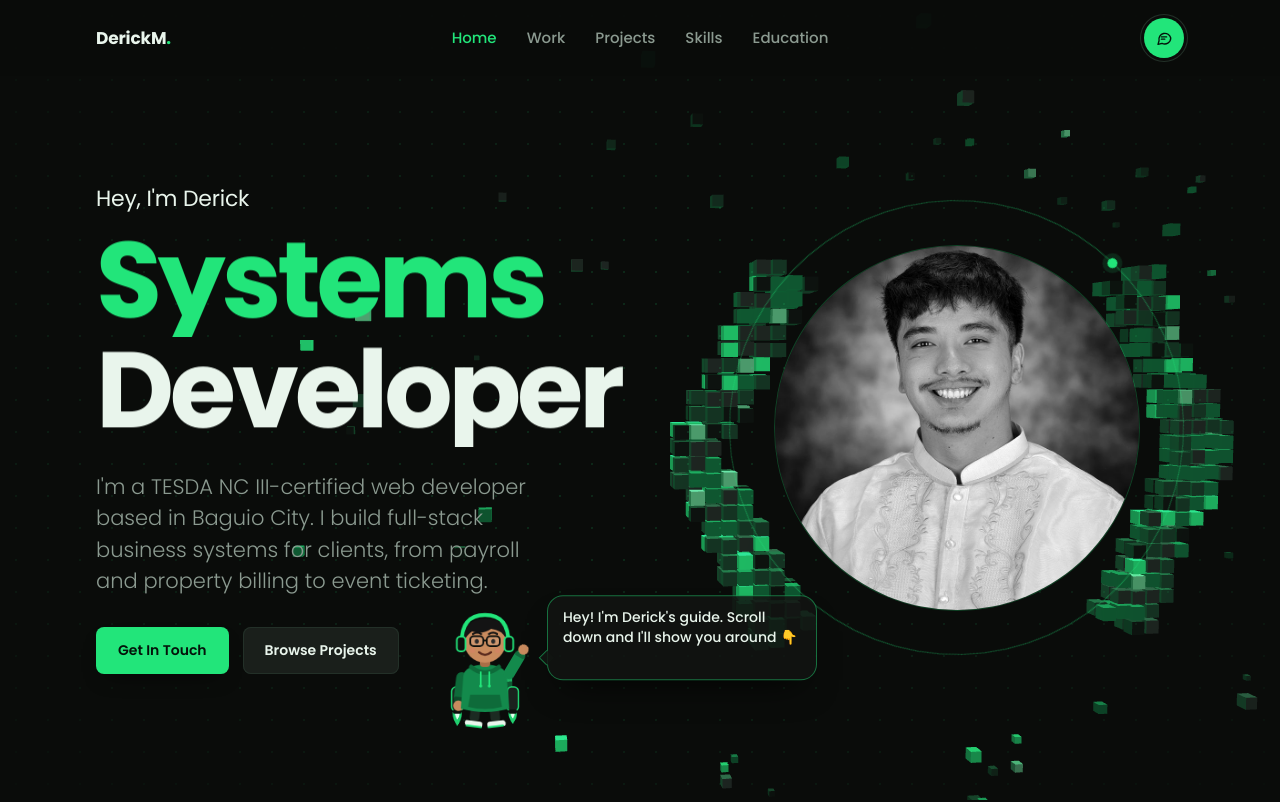
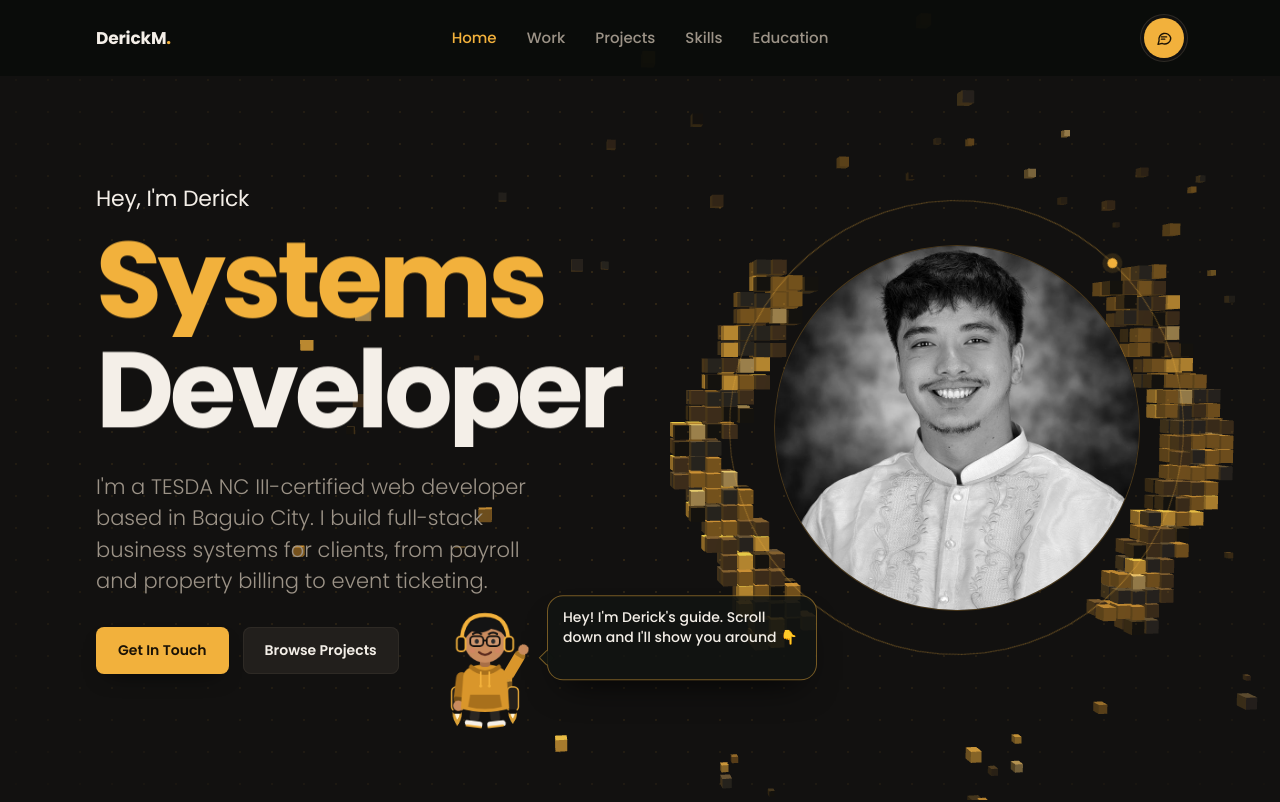
Before and after one commit to derickmercado/myPortfolio, a plain HTML site: page index.html in a window 1280 px wide. Shown: the top 802 px of the page. Drawn offline with Linux system fonts and the light colour scheme; animation ran at ten frames a second.

Commit message:
Warm charcoal and amber theme; portfolio link on the resumes
- Palette moves from black + neon green to warm charcoal + amber (#F2B13C)
  across the page, the 3D cubes, the tour guide and the 2D fallback.
- Resumes: derickmercado-dev.vercel.app added under Contact; PDFs
  re-exported (still one page).

Co-Authored-By: Claude Opus 5.5 <noreply@anthropic.com>

```diff
--- a/gl3d.js
+++ b/gl3d.js
@@ -98,9 +98,9 @@
     '  float d = max(dot(n, normalize(vec3(0.35, 0.8, 0.55))), 0.0);',   // key light, top-right-front
     '  float h = 0.5 + 0.5 * n.y;',
     '  float rim = pow(1.0 - abs(n.z), 2.2);',                         // faces turned away from camera
-    '  float glow = smoothstep(0.55, 0.9, max(vCol.g - vCol.r, 0.0));', // neon cubes self-light a little
-    '  vec3 c = vCol * (0.28 + 0.72 * d) + vec3(0.03, 0.06, 0.04) * h;',
-    '  c += vec3(0.13, 0.9, 0.48) * rim * 0.32;',                        // subtle green rim on the dark page
+    '  float glow = smoothstep(0.55, 0.9, max(vCol.r - vCol.b, 0.0));', // neon cubes self-light a little
+    '  vec3 c = vCol * (0.28 + 0.72 * d) + vec3(0.06, 0.05, 0.03) * h;',
+    '  c += vec3(0.95, 0.69, 0.24) * rim * 0.28;',                        // subtle amber rim on the dark page
     '  c += vCol * glow * 0.35;',
     '  float a = 1.0 - smoothstep(uFog.x, uFog.y, vDepth);',   // far cubes melt into the page
     '  o = vec4(c * a, a);',
@@ -164,10 +164,10 @@
 
   var tex = gl.createTexture();
 
-  /* ── palette (matches styles.css: accent #22E57A) ─────── */
+  /* ── palette (matches styles.css: accent #F2B13C) ─────── */
   function hex(h) { return [parseInt(h.slice(1, 3), 16) / 255, parseInt(h.slice(3, 5), 16) / 255, parseInt(h.slice(5, 7), 16) / 255]; }
-  //            deep green  forest     graphite   near-black  neon       mint
-  var PAL = ['#138A4C', '#1D4D33', '#2C3530', '#101411', '#22E57A', '#7CFFB2'].map(hex);
+  //            deep amber  brown      graphite   near-black  amber      light amber
+  var PAL = ['#B9802A', '#5A4024', '#35302B', '#161310', '#F2B13C', '#FFD27A'].map(hex);
   var PAL_W = [.30, .26, .18, .14, .08, .04];
   gl.uniform3fv(U.uPal, new Float32Array([].concat.apply([], PAL)));
   // 0 = tumbling freely, 1 = locked to the grid
--- a/guide.js
+++ b/guide.js
@@ -1,6 +1,6 @@
 /* ═══════════════════════════════════════════════════════════
    Tour guide — an original inline-SVG character (a developer in
-   a green hoodie, glasses and headphones) with a jetpack, who
+   an amber hoodie, glasses and headphones) with a jetpack, who
    flies visitors through the page and speaks each section's intro.
 
    • He flies in with a loop, then hovers above the first card of
@@ -39,8 +39,8 @@
   }
 
   /* ── the character (viewBox 0 4 120 146; he hovers; flames end near y=148) ── */
-  var SKIN = '#C98B5E', SKIN_D = '#A86F47', HAIR = '#141414', HOOD = '#138A4C', HOOD_D = '#0E6B3A',
-      NEON = '#22E57A', INK = '#0C0F0D', JEANS = '#1C2A22';
+  var SKIN = '#C98B5E', SKIN_D = '#A86F47', HAIR = '#141414', HOOD = '#D9962B', HOOD_D = '#A8701C',
+      NEON = '#F2B13C', INK = '#100E0C', JEANS = '#2A2622';
   var VB_TOP = 4, VB_H = 146;
   var SVG =
     '<svg class="guide__svg" viewBox="0 ' + VB_TOP + ' 120 ' + VB_H + '" focusable="false">' +
@@ -48,20 +48,20 @@
         // jetpack thrusters (behind the arms) and their flames
         '<g class="g-jet">' +
           '<path class="g-flame" d="M22.5 123Q21 133 28 148Q35 133 33.5 123Z" fill="' + NEON + '" opacity=".9"/>' +
-          '<path class="g-flame" d="M25.2 123Q24.5 129 28 137Q31.5 129 30.8 123Z" fill="#E4FFEF"/>' +
+          '<path class="g-flame" d="M25.2 123Q24.5 129 28 137Q31.5 129 30.8 123Z" fill="#FFF3D6"/>' +
           '<path class="g-flame g-flame--r" d="M86.5 123Q85 133 92 148Q99 133 97.5 123Z" fill="' + NEON + '" opacity=".9"/>' +
-          '<path class="g-flame g-flame--r" d="M89.2 123Q88.5 129 92 137Q95.5 129 94.8 123Z" fill="#E4FFEF"/>' +
-          '<rect x="21.5" y="94" width="13" height="28" rx="5" fill="#1B221E" stroke="' + NEON + '" stroke-width="1.5"/>' +
-          '<rect x="85.5" y="94" width="13" height="28" rx="5" fill="#1B221E" stroke="' + NEON + '" stroke-width="1.5"/>' +
+          '<path class="g-flame g-flame--r" d="M89.2 123Q88.5 129 92 137Q95.5 129 94.8 123Z" fill="#FFF3D6"/>' +
+          '<rect x="21.5" y="94" width="13" height="28" rx="5" fill="#24201B" stroke="' + NEON + '" stroke-width="1.5"/>' +
+          '<rect x="85.5" y="94" width="13" height="28" rx="5" fill="#24201B" stroke="' + NEON + '" stroke-width="1.5"/>' +
           '<rect x="23" y="120" width="10" height="5" rx="2" fill="' + INK + '"/>' +
           '<rect x="87" y="120" width="10" height="5" rx="2" fill="' + INK + '"/>' +
         '</g>' +
         // legs hang free while he hovers
         '<g class="g-shin g-shin--l"><rect x="44.5" y="113" width="11" height="22" rx="5" fill="' + JEANS + '"/>' +
-          '<path d="M41 133.5h16a3 3 0 0 1 3 3v3.5H42a4 4 0 0 1-1-6.5z" fill="#E9F5EC"/>' +
+          '<path d="M41 133.5h16a3 3 0 0 1 3 3v3.5H42a4 4 0 0 1-1-6.5z" fill="#F4EFE8"/>' +
           '<rect x="41" y="138.4" width="19" height="2.4" rx="1.2" fill="' + NEON + '"/></g>' +
         '<g class="g-shin g-shin--r"><rect x="64.5" y="113" width="11" height="22" rx="5" fill="' + JEANS + '"/>' +
-          '<path d="M60 136.5a3 3 0 0 1 3-3h16a4 4 0 0 1 1 6.5H60z" fill="#E9F5EC"/>' +
+          '<path d="M60 136.5a3 3 0 0 1 3-3h16a4 4 0 0 1 1 6.5H60z" fill="#F4EFE8"/>' +
           '<rect x="60" y="138.4" width="19" height="2.4" rx="1.2" fill="' + NEON + '"/></g>' +
         // back arm
         '<g class="g-arm g-arm--l"><rect x="27" y="77" width="13" height="37" rx="6.5" fill="' + HOOD_D + '"/>' +
--- a/script.js
+++ b/script.js
@@ -252,10 +252,10 @@
 
   var LOOP = 13;          // seconds per cycle
   var WORD = 'derick';    // written vertically in the final square
-  // greens only, to match the black-and-green theme (names kept from the old palette)
+  // ambers only, to match the charcoal-and-amber theme (names kept from the old palette)
   var RGB = {
-    teal: '34,229,122', orange: '124,255,178', yellow: '190,242,100', green: '19,138,76',
-    blue: '52,211,153', red: '34,229,122', ink: '233,245,236', accent: '34,229,122'
+    teal: '242,177,60', orange: '255,210,122', yellow: '255,196,92', green: '185,128,42',
+    blue: '230,160,70', red: '242,177,60', ink: '244,239,232', accent: '242,177,60'
   };
 
   var W = 0, H = 0, U = 0, SX = 0;
@@ -491,14 +491,14 @@
     rrect(cx - s / 2 - 6, cy - s / 2 + 14, s + 12, s + 8, s * .1); ctx.fill();
     rrect(cx - s / 2 - 2, cy - s / 2 + 8, s + 4, s + 2, s * .09); ctx.fill();
     rrect(cx - s / 2, cy - s / 2, s, s, s * .08);
-    ctx.fillStyle = '#16241B'; ctx.fill();
-    ctx.lineWidth = 1.5; ctx.strokeStyle = 'rgba(34,229,122,.6)'; ctx.stroke();
+    ctx.fillStyle = '#2A2218'; ctx.fill();
+    ctx.lineWidth = 1.5; ctx.strokeStyle = 'rgba(242,177,60,.6)'; ctx.stroke();
 
     var tA = seg(t, 10.3, 10.9);
     if (tA) {
       ctx.globalAlpha = fade * tA;
       ctx.translate(cx, cy); ctx.rotate(-Math.PI / 2);
-      ctx.fillStyle = '#22E57A';
+      ctx.fillStyle = '#F2B13C';
       ctx.font = '600 ' + Math.round(S * .2) + 'px Poppins, sans-serif';
       ctx.textAlign = 'center'; ctx.textBaseline = 'middle';
       ctx.fillText(WORD, 0, (1 - tA) * 8);
--- a/styles.css
+++ b/styles.css
@@ -1,23 +1,23 @@
 /* ═══════════════════════════════════════════════════════════
    Derick Myles M. Mercado — portfolio
-   Direction: dark terminal-black page, Poppins throughout, one
-   neon-green accent, green-edged cards, a flying SVG tour guide.
+   Direction: warm charcoal page, Poppins throughout, one
+   amber accent, amber-edged cards, a flying SVG tour guide.
    ═══════════════════════════════════════════════════════════ */
 
 :root {
   /* palette */
-  --bg:      #0A0C0A;
-  --card:    #121512;
-  --soft:    #1A1F1B;
-  --soft-2:  #232A25;   /* hover state of --soft */
-  --ink:     #E9F5EC;
-  --body:    #C2D0C6;   /* long-form text on cards */
-  --muted:   #8B9A90;
-  --rule:    #233028;
-  --accent:  #22E57A;
-  --accent-2:#7CFFB2;   /* lighter neon, gradient partner */
-  --accent-soft: rgba(34, 229, 122, .12);
-  --on-accent: #04130A; /* text on an --accent fill */
+  --bg:      #121110;
+  --card:    #1A1816;
+  --soft:    #221F1C;
+  --soft-2:  #2C2824;   /* hover state of --soft */
+  --ink:     #F4EFE8;
+  --body:    #D3CBC0;   /* long-form text on cards */
+  --muted:   #9C9387;
+  --rule:    #2E2A25;
+  --accent:  #F2B13C;
+  --accent-2:#FFD27A;   /* lighter amber, gradient partner */
+  --accent-soft: rgba(242, 177, 60, .12);
+  --on-accent: #1A1206; /* text on an --accent fill */
   --debit:   #FF6B5E;   /* negative figures only (lightened red for AA on dark) */
 
   /* type */
@@ -81,7 +81,7 @@ img { max-width: 100%; display: block; }
 }
 .bg__grid i {
   position: absolute; inset: 0;
-  background-image: radial-gradient(rgba(34,229,122,.13) 1px, transparent 1.5px);
+  background-image: radial-gradient(rgba(242,177,60,.13) 1px, transparent 1.5px);
   background-size: 32px 32px;
 }
 /* With the 3D scene running, cards go slightly see-through so the shapes
@@ -169,12 +169,12 @@ img { max-width: 100%; display: block; }
   box-shadow: 0 10px 22px -12px rgba(0,0,0,.8);
 }
 .btn--dark:hover { background: var(--accent-2); }
-/* secondary: dark chip with a green hairline */
+/* secondary: dark chip with an amber hairline */
 .btn--light {
   background: var(--soft); color: var(--ink);
   box-shadow: inset 0 0 0 1px var(--rule);
 }
-.btn--light:hover { background: var(--soft-2); box-shadow: inset 0 0 0 1px rgba(34,229,122,.4); }
+.btn--light:hover { background: var(--soft-2); box-shadow: inset 0 0 0 1px rgba(242,177,60,.4); }
 
 /* ── hero ─────────────────────────────────────────────── */
 /* Keep entrance slides and parallax from widening the page on phones.
@@ -249,7 +249,7 @@ main { overflow-x: clip; }
 .disc {
   position: absolute; inset: 10%; border-radius: 50%;
   overflow: hidden; background: var(--soft);
-  box-shadow: 0 0 0 1px rgba(34,229,122,.25);
+  box-shadow: 0 0 0 1px rgba(242,177,60,.25);
 }
 .disc img {
   width: 100%; height: 100%; object-fit: cover; object-position: 50% 18%;
@@ -490,19 +490,19 @@ main { overflow-x: clip; }
 
 /* contact */
 .sec--contact { padding-bottom: clamp(56px, 9vw, 110px); }
-/* the one card that glows: lighter green-black with a neon edge */
+/* the one card that glows: warmer brown-black with an amber edge */
 .contact {
-  background: linear-gradient(160deg, #16241B, #0D120E); color: var(--ink);
-  border: 1px solid rgba(34,229,122,.45);
-  box-shadow: 0 24px 50px -30px rgba(0,0,0,.9), inset 0 1px 0 rgba(124,255,178,.12);
+  background: linear-gradient(160deg, #2A2218, #15120F); color: var(--ink);
+  border: 1px solid rgba(242,177,60,.45);
+  box-shadow: 0 24px 50px -30px rgba(0,0,0,.9), inset 0 1px 0 rgba(255,210,122,.12);
   border-radius: 28px; padding: clamp(32px, 6vw, 64px);
   position: relative; overflow: hidden;
 }
 .contact::after {
   content: ''; position: absolute; right: -120px; top: -120px;
   width: 360px; height: 360px; border-radius: 50%;
-  border: 1px solid rgba(34,229,122,.2);
-  box-shadow: 0 0 0 60px rgba(34,229,122,.03), 0 0 0 120px rgba(34,229,122,.02);
+  border: 1px solid rgba(242,177,60,.2);
+  box-shadow: 0 0 0 60px rgba(242,177,60,.03), 0 0 0 120px rgba(242,177,60,.02);
   pointer-events: none;
 }
 .contact__kicker {
@@ -517,7 +517,7 @@ main { overflow-x: clip; }
 .contact__list { display: grid; position: relative; z-index: 1; }
 .contact__list li {
   display: flex; gap: 16px; flex-wrap: wrap; align-items: baseline;
-  padding: 14px 0; border-top: 1px solid rgba(34,229,122,.16);
+  padding: 14px 0; border-top: 1px solid rgba(242,177,60,.16);
 }
 .contact__list span { font-size: 13px; color: var(--muted); width: 92px; flex: none; }
 .contact__list a {
@@ -726,7 +726,7 @@ section[id] { scroll-margin-top: 72px; }
   width: max-content; max-width: var(--bubble-w, 240px);
   margin: 0; padding: 11px 15px;
   background: var(--card); color: var(--ink);
-  border: 1px solid rgba(34,229,122,.45); border-radius: 16px;
+  border: 1px solid rgba(242,177,60,.45); border-radius: 16px;
   box-shadow: 0 18px 36px -18px rgba(0,0,0,.9);
   font-size: 14px; line-height: 1.45; font-weight: 500;
   pointer-events: none;
@@ -738,7 +738,7 @@ section[id] { scroll-margin-top: 72px; }
 .guide.is-docked.bubble-left .guide__bubble { right: calc(100% - 6px); bottom: 30%; }
 .guide__bubble::after {                        /* tail toward the figure */
   content: ''; position: absolute; bottom: 16px; width: 11px; height: 11px;
-  background: var(--card); border: 1px solid rgba(34,229,122,.45);
+  background: var(--card); border: 1px solid rgba(242,177,60,.45);
 }
 .guide.bubble-left  .guide__bubble::after { right: -7px; border-left: 0; border-bottom: 0; transform: rotate(45deg); }
 .guide.bubble-right .guide__bubble::after { left: -7px;  border-right: 0; border-top: 0;  transform: rotate(45deg); }
@@ -772,7 +772,7 @@ section[id] { scroll-margin-top: 72px; }
   display: inline-flex; align-items: center; gap: 6px;
   padding: 8px 14px; border-radius: 99px; cursor: pointer;
   font: inherit; font-size: 13px; font-weight: 600;
-  border: 1px solid rgba(34,229,122,.45); background: var(--card); color: var(--accent);
+  border: 1px solid rgba(242,177,60,.45); background: var(--card); color: var(--accent);
 }
 .guide-show[hidden] { display: none; }
 .guide-show:hover { background: var(--soft-2); }
```
Also changed, not shown: resume/resume-software-developer.html (+1 -0 lines), resume/resume.html (+1 -0 lines), 3 other files.
